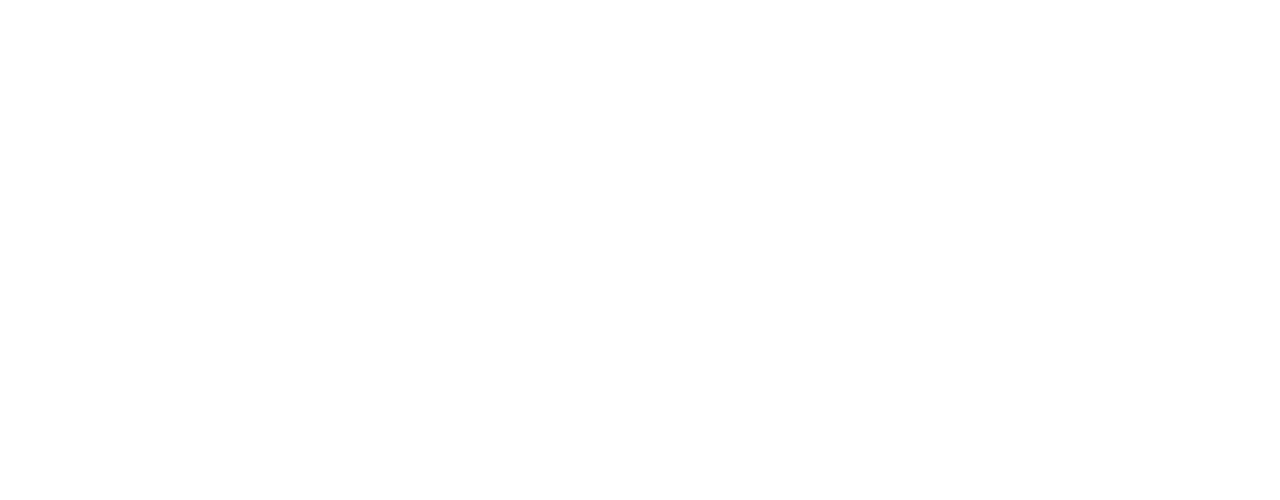
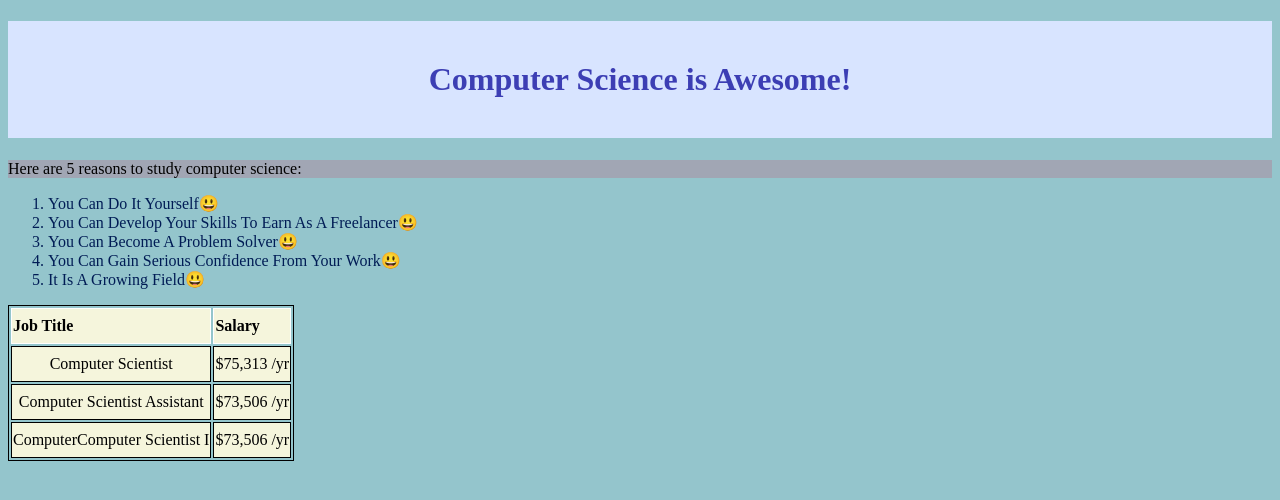
Before and after one commit to Kenny-Le-281/ICS20-Unit-1-04-HTML-CSS, a plain HTML site: page index2.html in a window 1280 px wide. Drawn offline with Linux system fonts and the light colour scheme.

Commit message:
changed index2.html and style2.css

```diff
--- /dev/null
+++ b/css/style2.css
@@ -0,0 +1,45 @@
+/* Created by: Kenny Le
+ * Created on: Feb 2022
+ * This CSS file defines the style for index2.html ICS2O-Unit1-04-HTML-CSS
+*/
+
+body {
+  background-color: #94c5cc;
+}
+
+h1 {
+  background-color: rgb(216 228 255);
+  color: hsl(239deg 50% 47%);
+  padding: 40px;
+  text-align: center;
+}
+
+p {
+  background-color: #a1a6b4;
+}
+
+ol {
+  color: #001C55;
+}
+
+ol li::after {
+  content: "😃";
+}
+
+table {
+  border: solid thin;
+}
+
+th {
+  height: 2rem;
+  background: beige;
+  border: 1px solid white;
+  text-align: left;
+}
+
+td {
+  height: 2rem;
+  background: beige;
+  border: 1px solid black;
+  text-align: center;
+}
--- a/index2.html
+++ b/index2.html
@@ -1 +1,42 @@
 <!DOCTYPE html>
+<!-- ICS20-Unit-1-04-HTML-CSS-->
+<html lang="en-ca">
+  <head>
+    <meta charset="utf-8"
+    <meta name="description" content="My second webpage, with CSS">
+    <meta name="keywords" content="mths, ics2o">
+    <meta name="author" content="Kenny Le">
+    <meta name="viewport" content="width=device-width, initial-scale=1.0">
+    <link rel="stylesheet" href="./css/style2.css">
+    <title>My first webpage, with CSS</title>
+  </head>
+  <body>
+    <h1>Computer Science is Awesome!</h1>
+    <p>Here are 5 reasons to study computer science:</p>
+    <ol>
+      <li>You Can Do It Yourself</li>
+      <li>You Can Develop Your Skills To Earn As A Freelancer</li>
+      <li>You Can Become A Problem Solver</li>
+      <li>You Can Gain Serious Confidence From Your Work</li>
+      <li>It Is A Growing Field</li>
+    </ol>
+    <table>
+      <tr>
+        <th>Job Title</th>
+        <th>Salary</th>
+      </tr>
+      <tr>
+        <td>Computer Scientist</td>
+        <td>$75,313 /yr</td>
+      </tr>
+      <tr>
+        <td>Computer Scientist Assistant</td>
+        <td>$73,506 /yr</td>
+      </tr>
+      <tr>
+        <td>ComputerComputer Scientist I</td>
+        <td>$73,506 /yr</td>
+      </tr>
+    </table>
+  </body>
+</html>
```
